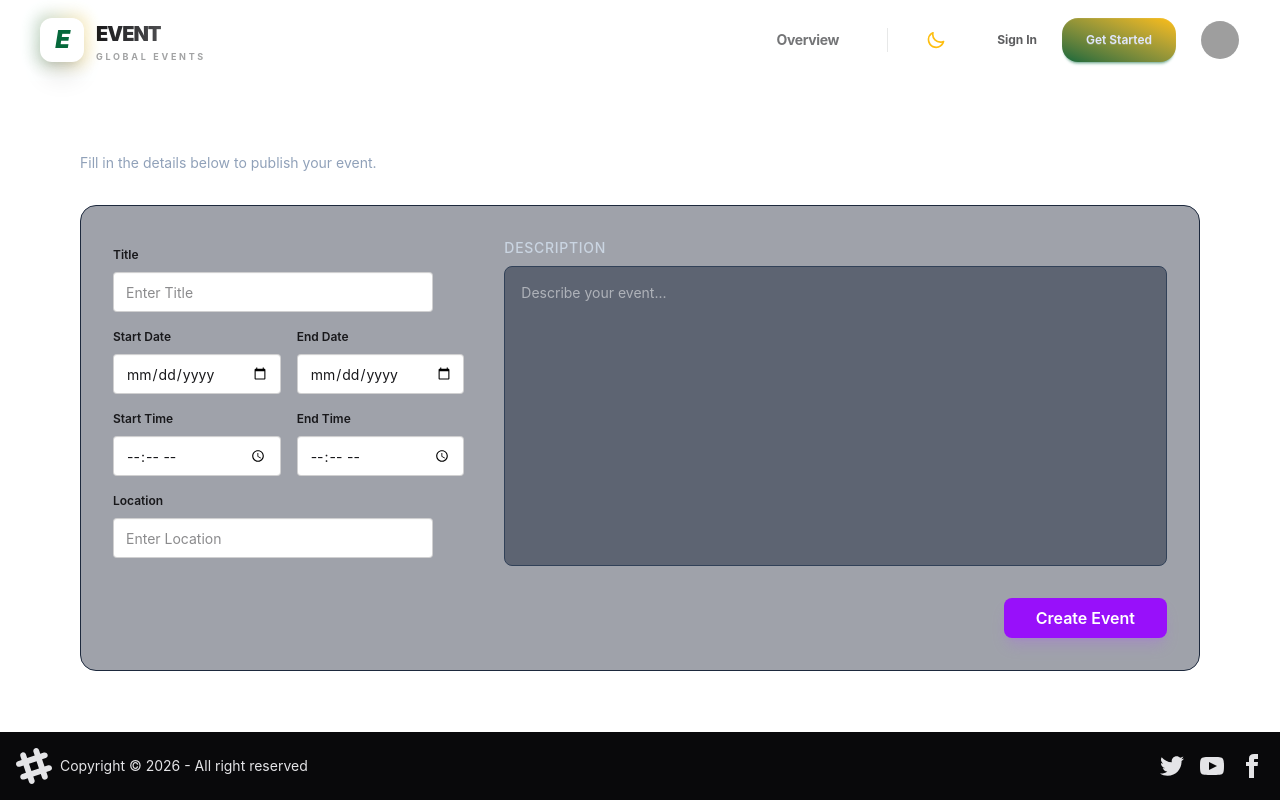
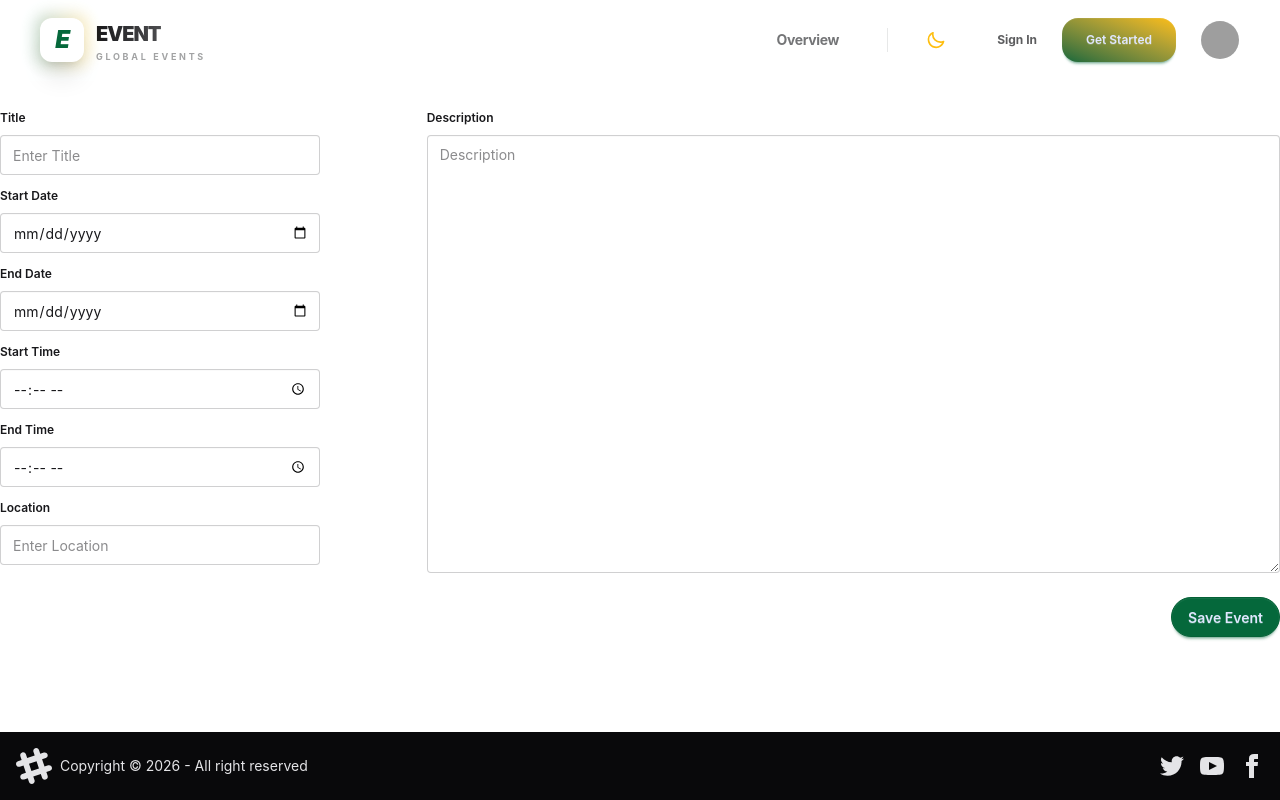
Before and after one commit to Teodoro21-IT/event-gate-feu, a React (Vite) app: page /add-event in a window 1280 px wide. Built offline with nearby package versions, Linux system fonts and the light colour scheme; grey boxes are pictures that could not be loaded.

Commit message:
added add Event

```diff
--- a/src/pages/AddEvent.jsx
+++ b/src/pages/AddEvent.jsx
@@ -10,7 +10,7 @@ const AddEvent = () => {
         const formDataObject = Object.fromEntries(formData.entries());
 
         const { data: eventData, error: eventError } = await supabase
-            .from("Events")
+            .from("events")
             .insert(formDataObject)
             .select()
             .single();
@@ -20,55 +20,64 @@ const AddEvent = () => {
 
     return (
         <MainLayout>
-            <div className="max-w-6xl mx-auto pt-10 px-4">
-                <header className="mb-8">
-                    <h1 className="text-2xl font-bold text-white">Create New Event</h1>
-                    <p className="text-slate-400 text-sm">Fill in the details below to publish your event.</p>
-                </header>
-
-
-                <form className="bg-slate-900/40 border border-slate-800 p-8 rounded-2xl backdrop-blur-sm">
-                    <div className="flex flex-col lg:flex-row gap-10">
-
-                        <div className="w-full lg:w-1/3 flex flex-col gap-1">
-
-                            {/* TITTLE */}
-                            <Input type="text" label="Title" placeholder="Enter Title" name="title" />
-
-
-                            <div className="grid grid-cols-2 gap-4">
-                                <Input type="date" label="Start Date" name="start_date" />
-                                <Input type="date" label="End Date" name="end_date" />
-                            </div>
-
-                            <div className="grid grid-cols-2 gap-4">
-                                <Input type="time" label="Start Time" name="start_time" />
-                                <Input type="time" label="End Time" name="end_time" />
-                            </div>
-
-                            <Input type="text" label="Location" placeholder="Enter Location" name="location" />
+            <div className="pt-5">
+                <form onSubmit={handleSubmit}>
+                    <div className="flex">
+                        <div className="w-1/3">
+                            {/* title, start date, end date, start time, end time, location */}
+                            <Input
+                                type="text"
+                                label="Title"
+                                placeholder="Enter Title"
+                                name="title"
+                            />
+                            <Input
+                                type="date"
+                                label="Start Date"
+                                placeholder="Select Start Date"
+                                name="start_date"
+                            />
+                            <Input
+                                type="date"
+                                label="End Date"
+                                placeholder="Select End Date"
+                                name="end_date"
+                            />
+                            <Input
+                                type="time"
+                                label="Start Time"
+                                placeholder="Select Start Time"
+                                name="start_time"
+                            />
+                            <Input
+                                type="time"
+                                label="End Time"
+                                placeholder="Select End Time"
+                                name="end_time"
+                            />
+                            <Input
+                                type="text"
+                                label="Location"
+                                placeholder="Enter Location"
+                                name="location"
+                            />
                         </div>
-
-
-                        <div className="flex-1 flex flex-col">
-                            <label className="text-sm font-medium text-slate-300 uppercase tracking-wider mb-2">
-                                Description
-                            </label>
-                            <textarea
-                                className="flex-1 bg-slate-800/50 border border-slate-700 text-white text-sm rounded-lg focus:ring-purple-500 focus:border-purple-500 p-4 transition-all outline-none min-h-[300px] resize-none"
-                                placeholder="Describe your event..."
-                                name="description"
-                            ></textarea>
-
-                            <div className="mt-8 flex justify-end gap-4">
-                                <button
-                                    type="submit"
-                                    className="bg-purple-600 hover:bg-purple-500 text-white font-semibold px-8 py-2 rounded-lg transition-all shadow-lg shadow-purple-500/20"
-                                >
-                                    Create Event
-                                </button>
-                            </div>
+                        <div className="flex-1">
+                            <fieldset className="fieldset">
+                                <legend className="fieldset-legend">Description</legend>
+                                <textarea
+                                    className="textarea h-full w-full"
+                                    placeholder="Description"
+                                    rows={20}
+                                    name="description"
+                                ></textarea>
+                            </fieldset>
                         </div>
+                    </div>
+                    <div className="text-right mt-5">
+                        <button className="btn btn-primary rounded-full" type="submit">
+                            Save Event
+                        </button>
                     </div>
                 </form>
             </div>
```
